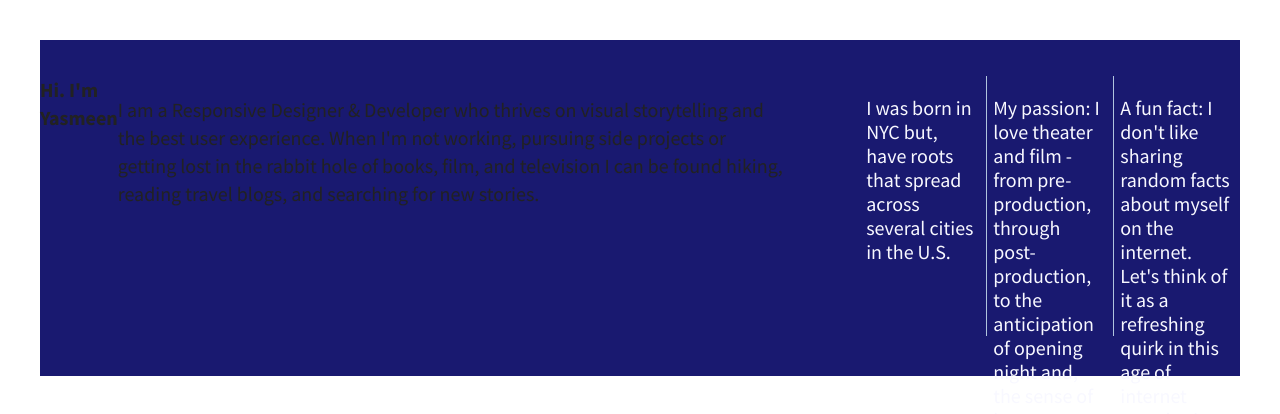
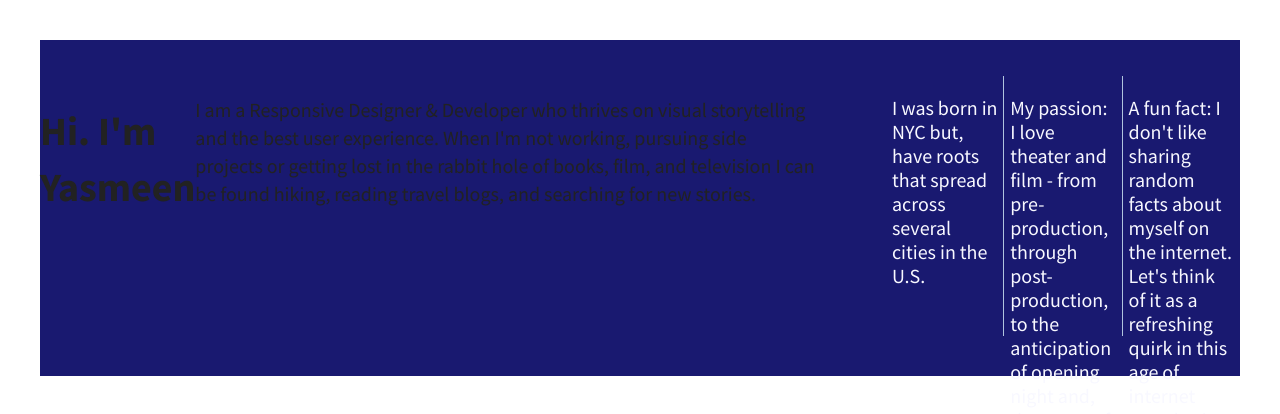
Before and after one commit to ypadron/divs-flexbox-starter, a plain HTML site: page index.html in a window 1280 px wide. Drawn offline with nearby package versions, Linux system fonts and the light colour scheme.

Commit message:
style: Add h1 to header

```diff
--- a/index.html
+++ b/index.html
@@ -21,7 +21,7 @@
             <p class="browserupgrade">You are using an <strong>outdated</strong> browser. Please <a href="http://browsehappy.com/">upgrade your browser</a> to improve your experience.</p>
         <![endif]-->
         <section class="wrapper">
-        <header>Hi. I'm Yasmeen</header>
+        <header><h1>Hi. I'm Yasmeen</h1></header>
         <main>
           <p>
             I am a <span>Responsive Designer & Developer</span> who
```
